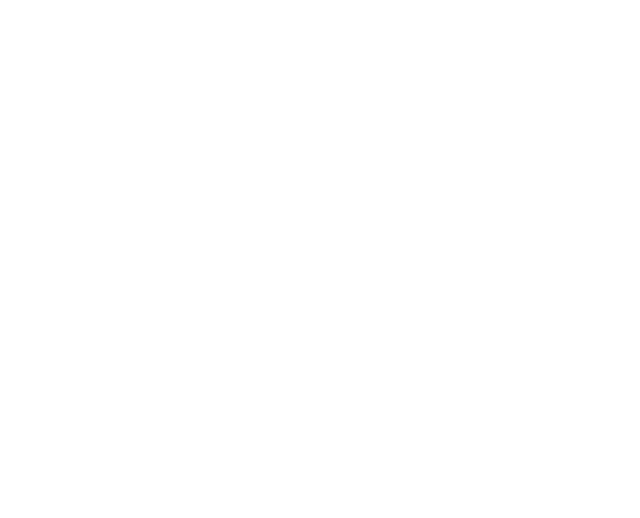
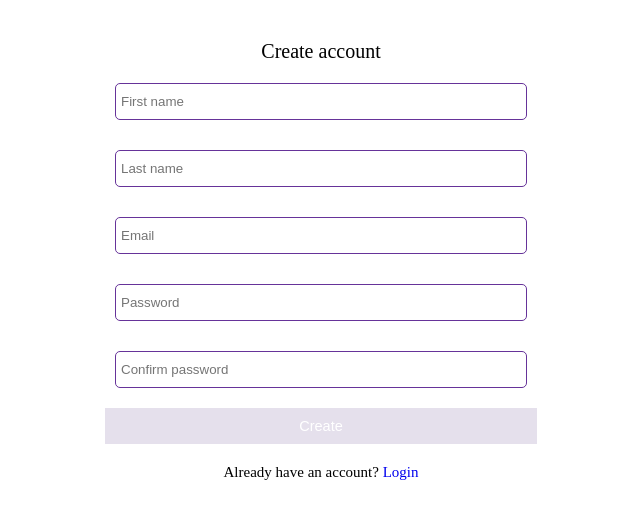
Before and after one commit to olawale-o/react_money, a React (Create React App) app: page /register in a window 1280 px wide. Shown: the top 518 px of the page, without its empty margins (319-959 px from the left). Built offline with nearby package versions, Linux system fonts and the light colour scheme.

Commit message:
Add style to authentication form input error

```diff
--- a/src/App.js
+++ b/src/App.js
@@ -9,6 +9,7 @@
     <div className="App">
       <Switch>
         <Route path="/" component={Register} exact />
+        <Route path="/register" component={Register} exact />
         <Route path="/login" component={Login} exact />
         <Route path="/dashboard" component={Dashboard} exact />
       </Switch>
--- a/src/components/shared/MyInput.js
+++ b/src/components/shared/MyInput.js
@@ -14,7 +14,7 @@
       <input type={type} className="input" name={name} placeholder={placeholder} onBlur={onBlur} onChange={onChange} value={value} required />
       {
         meta.touched && meta.error && (
-          <div>
+          <div className="field-error">
             { meta.error }
           </div>
         )
--- a/src/index.css
+++ b/src/index.css
@@ -31,6 +31,12 @@
   width: 100%;
   margin: 1rem 0;
   padding: 1rem;
+}
+
+.field-error {
+  color: #cf0136;
+  font-size: 1.2rem;
+  margin-top: 0.5rem;
 }
 
 .input {
--- a/src/schema/Schema.js
+++ b/src/schema/Schema.js
@@ -1,12 +1,12 @@
 import * as Yup from 'yup';
 
-const email = Yup.string().email('Please provide a valid email').required().label('Email');
-const password = Yup.string().required().label('Password');
+const email = Yup.string().email('Please provide a valid email').required('Email is required').label('Email');
+const password = Yup.string().required('Password is required').label('Password');
 
 export const validationSchema = {
   registerSchema: Yup.object().shape({
-    firstName: Yup.string().required().label('First name'),
-    lastName: Yup.string().required().label('Last name'),
+    firstName: Yup.string().required('First name is required').label('First name'),
+    lastName: Yup.string().required('Last name is required').label('Last name'),
     email,
     password,
     confirmPassword: Yup.string().test('is-password', 'Password does not match',
```
